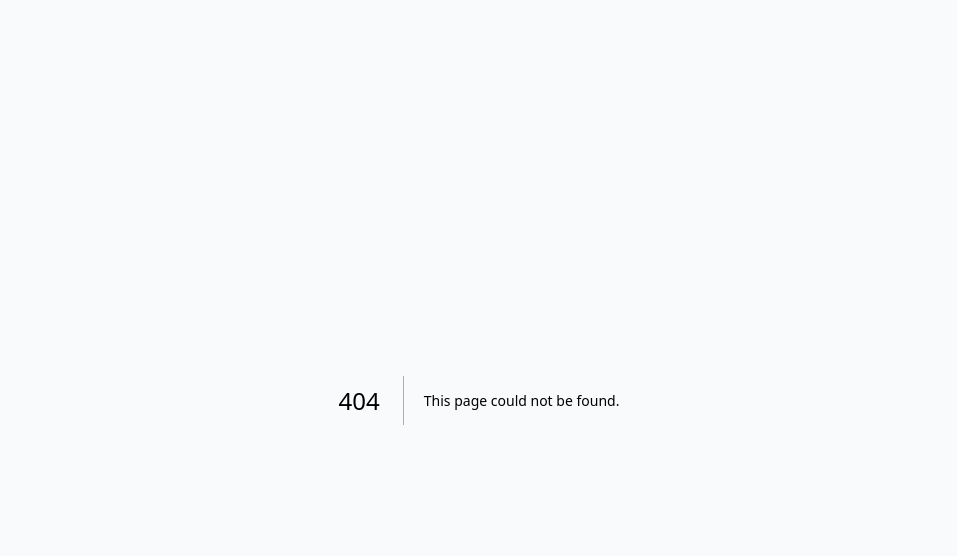
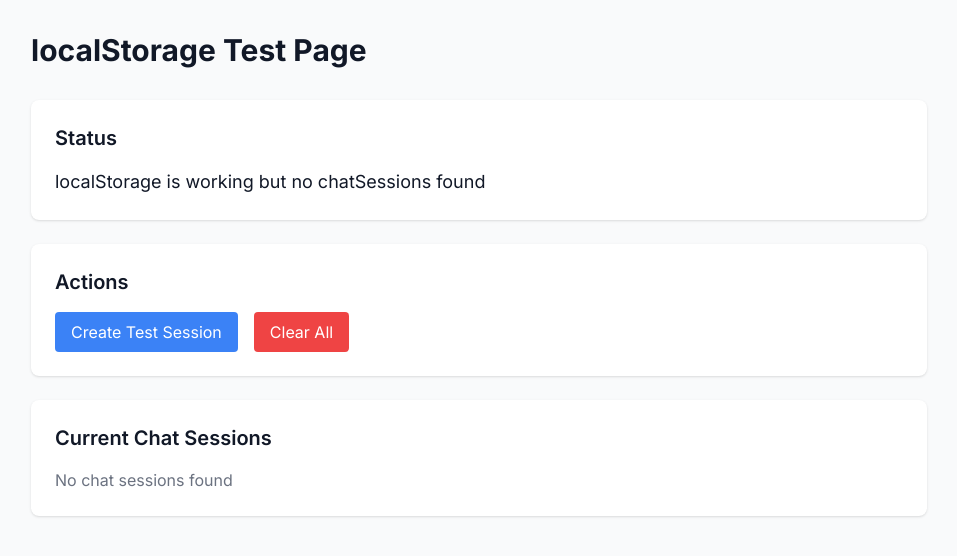
Before and after one commit to jack33wong/tutor, a Next.js app: page /test-localstorage in a window 1280 px wide. Before the commit this address had no page. Shown: the top 556 px of the page, without its empty margins (161-1118 px from the left). Built offline with nearby package versions, Linux system fonts and the light colour scheme.

Commit message:
Add comprehensive debugging to chat page session management - Log all localStorage operations with clear markers - Track session creation and initialization - Help diagnose why chat sessions are not being saved or loaded - Add debugging to initializeDefaultSession function

```diff
--- /dev/null
+++ b/app/test-localstorage/page.tsx
@@ -0,0 +1,106 @@
+'use client';
+
+import { useState, useEffect } from 'react';
+
+export default function TestLocalStorage() {
+	const [localStorageStatus, setLocalStorageStatus] = useState<string>('Testing...');
+	const [chatSessions, setChatSessions] = useState<any[]>([]);
+
+	useEffect(() => {
+		// Test localStorage
+		try {
+			// Test basic localStorage
+			localStorage.setItem('test', 'test-value');
+			const testValue = localStorage.getItem('test');
+
+			if (testValue === 'test-value') {
+				setLocalStorageStatus('localStorage is working');
+
+				// Check for chatSessions
+				const saved = localStorage.getItem('chatSessions');
+				if (saved) {
+					try {
+						const parsed = JSON.parse(saved);
+						setChatSessions(parsed);
+						setLocalStorageStatus(`localStorage is working. Found ${parsed.length} chat sessions`);
+					} catch (e) {
+						setLocalStorageStatus(`localStorage is working but chatSessions is invalid JSON: ${e}`);
+					}
+				} else {
+					setLocalStorageStatus('localStorage is working but no chatSessions found');
+				}
+			} else {
+				setLocalStorageStatus('localStorage test failed');
+			}
+		} catch (error) {
+			setLocalStorageStatus(`localStorage error: ${error}`);
+		}
+	}, []);
+
+	const createTestSession = () => {
+		const testSession = {
+			id: 'test-' + Date.now(),
+			title: 'Test Chat',
+			messages: [{ role: 'assistant', content: 'This is a test message' }],
+			timestamp: new Date()
+		};
+
+		localStorage.setItem('chatSessions', JSON.stringify([testSession]));
+		setChatSessions([testSession]);
+		setLocalStorageStatus('Test session created');
+	};
+
+	const clearAll = () => {
+		localStorage.clear();
+		setChatSessions([]);
+		setLocalStorageStatus('localStorage cleared');
+	};
+
+	return (
+		<div className="min-h-screen bg-gray-50 p-8">
+			<div className="max-w-4xl mx-auto">
+				<h1 className="text-3xl font-bold mb-8">localStorage Test Page</h1>
+
+				<div className="bg-white p-6 rounded-lg shadow mb-6">
+					<h2 className="text-xl font-semibold mb-4">Status</h2>
+					<p className="text-lg">{localStorageStatus}</p>
+				</div>
+
+				<div className="bg-white p-6 rounded-lg shadow mb-6">
+					<h2 className="text-xl font-semibold mb-4">Actions</h2>
+					<div className="space-x-4">
+						<button
+							onClick={createTestSession}
+							className="px-4 py-2 bg-blue-500 text-white rounded hover:bg-blue-600"
+						>
+							Create Test Session
+						</button>
+						<button
+							onClick={clearAll}
+							className="px-4 py-2 bg-red-500 text-white rounded hover:bg-red-600"
+						>
+							Clear All
+						</button>
+					</div>
+				</div>
+
+				<div className="bg-white p-6 rounded-lg shadow">
+					<h2 className="text-xl font-semibold mb-4">Current Chat Sessions</h2>
+					{chatSessions.length === 0 ? (
+						<p className="text-gray-500">No chat sessions found</p>
+					) : (
+						<div className="space-y-2">
+							{chatSessions.map((session, index) => (
+								<div key={session.id} className="p-3 border rounded">
+									<div className="font-medium">{session.title}</div>
+									<div className="text-sm text-gray-600">ID: {session.id}</div>
+									<div className="text-sm text-gray-600">{session.messages.length} messages</div>
+								</div>
+							))}
+						</div>
+					)}
+				</div>
+			</div>
+		</div>
+	);
+}
```
Also changed, not shown: app/page.tsx (+12 -4 lines).
